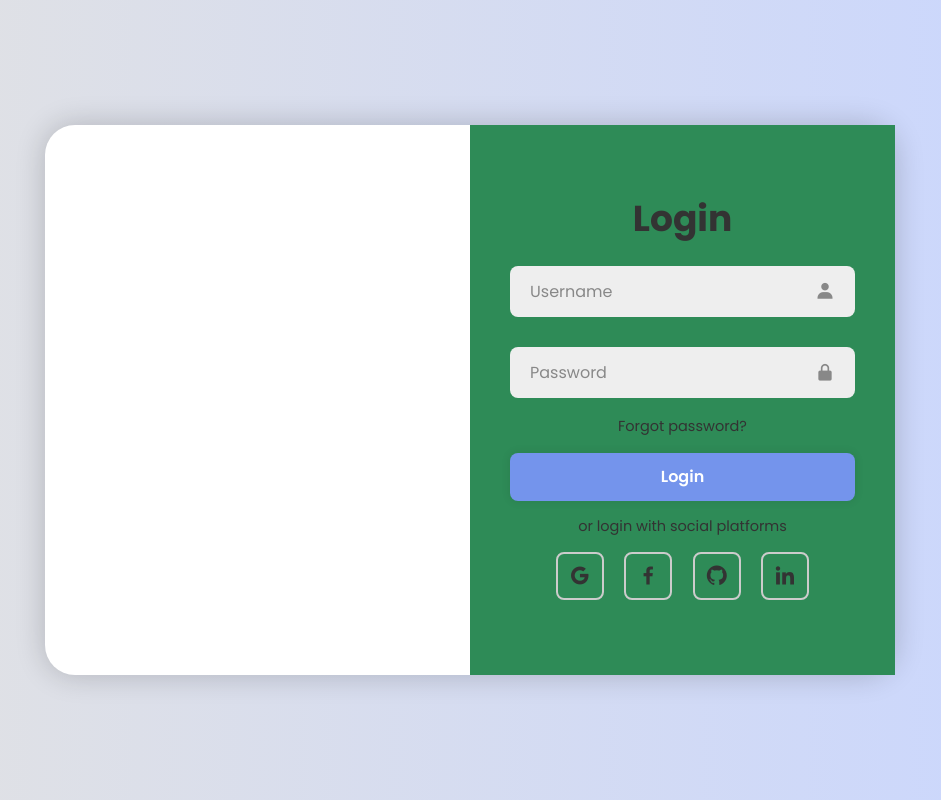
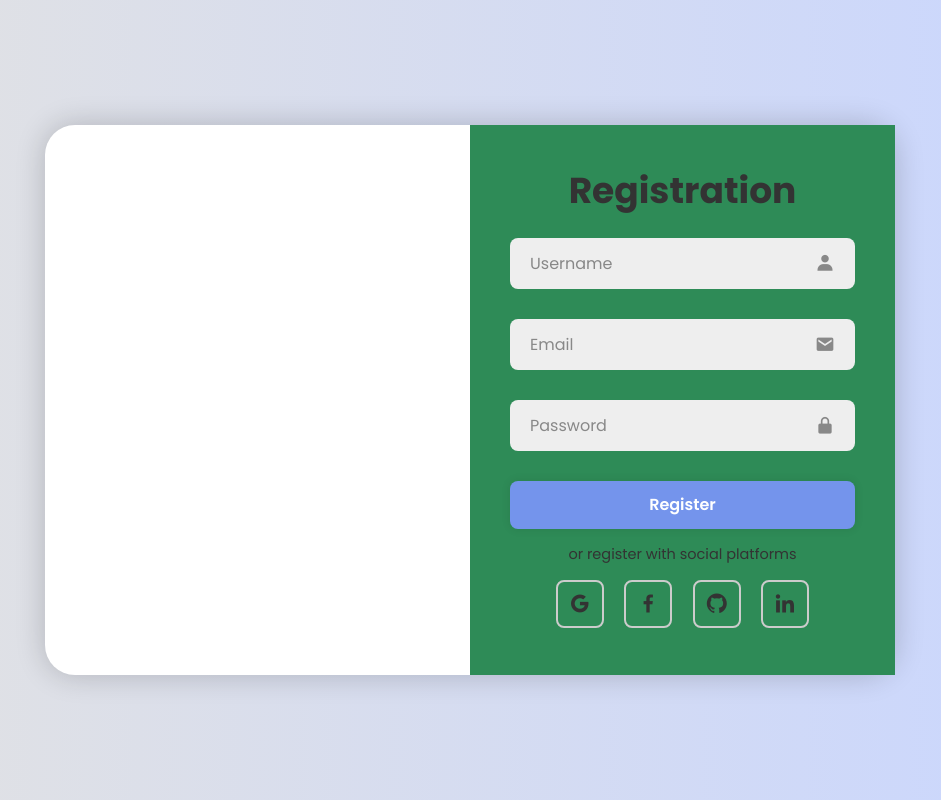
Before and after one commit to felipe-tneves/Login, a plain HTML site: page index.html in a window 1280 px wide. Shown: the whole page, without its empty margins (170-1111 px from the left). Drawn offline with nearby package versions, Linux system fonts and the light colour scheme.

Commit message:
feat: Cadastro HTML

```diff
--- a/index.html
+++ b/index.html
@@ -37,6 +37,32 @@
                 </div>
             </form>
         </div>
+
+        <div class="form-box register">
+            <form action="">
+                <h1>Registration</h1>
+                <div class="input-box">
+                    <input type="text" placeholder="Username" required>
+                    <i class='bx bxs-user'></i>
+                </div>
+                <div class="input-box">
+                    <input type="email" placeholder="Email" required>
+                    <i class='bx bxs-envelope'></i>
+                </div>
+                <div class="input-box">
+                    <input type="password" placeholder="Password" required>
+                    <i class='bx bxs-lock-alt'></i>
+                </div>
+                <button type="submit" class="btn">Register</button>
+                <p>or register with social platforms</p>
+                <div class="social-icons">
+                    <a href="#"><i class='bx bxl-google'></i></a>
+                    <a href="#"><i class='bx bxl-facebook'></i></a>
+                    <a href="#"><i class='bx bxl-github'></i></a>
+                    <a href="#"><i class='bx bxl-linkedin'></i></a>
+                </div>
+            </form>
+        </div>
     </div>
 </body>
 
```
